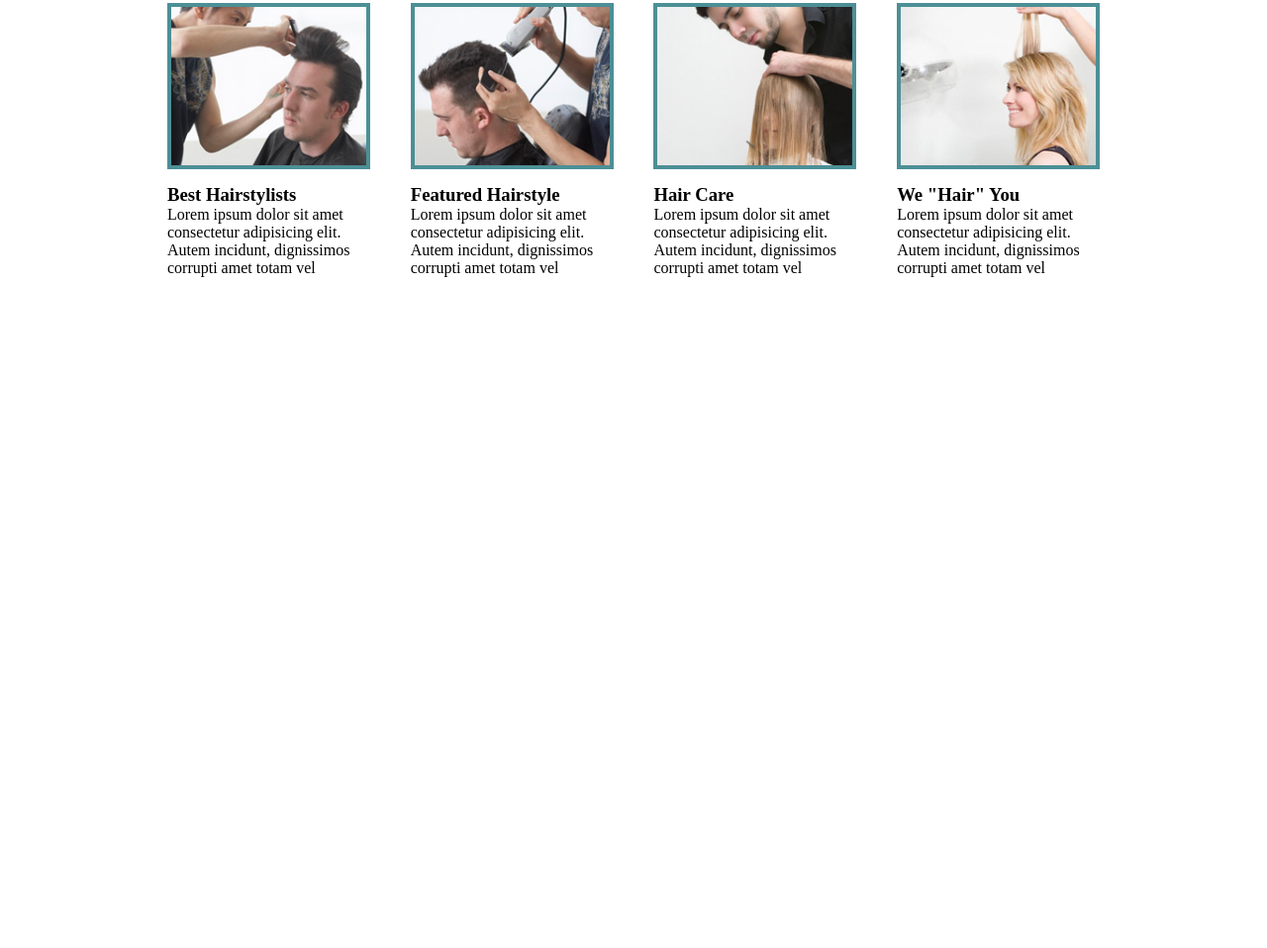
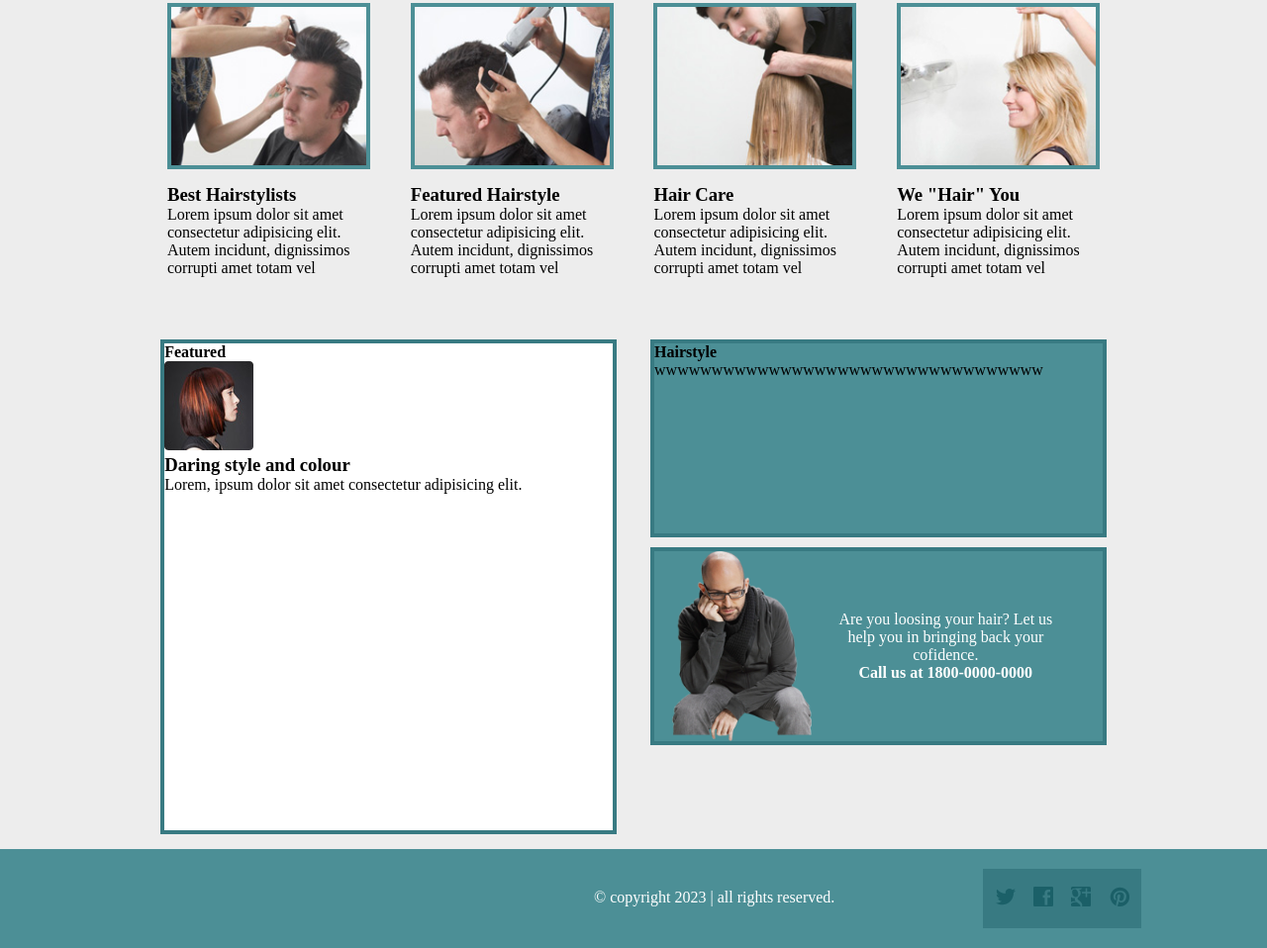
Before and after one commit to KyraWitch/HAIRZ, a plain HTML site: page Index.html in a window 1280 px wide. Shown: the part 603-1561 px from the top of the page at 99% size. Before the commit the page ends 940 px from the top, so only its background shows below. Drawn offline with Linux system fonts and the light colour scheme.

Commit message:
70% done Fix small issues and finish the bottem flex boxs then polish maybe 3 hours left

```diff
--- a/Index.html
+++ b/Index.html
@@ -137,34 +137,44 @@
     <Div class="Flex-mess">
         <!--Big text box-->
         <div>
-            <h4></h4>
+            <h4>Featured</h4>
             <div>
-                <img src="" alt="">
-                <h3></h3>
-                <p></p>
+                <img src="images/featured.jpg" alt="redhead">
+                <h3>Daring style and colour</h3>
+                <p>Lorem, ipsum dolor sit amet consectetur adipisicing elit.</p>
             </div>
         </div>
 
+        <!--Flex column-->
+        <Div>
             <!--Smaller text box-->
             <div>
-            <h4></h4>
+                <h4>Hairstyle</h4>
                 <div>
-                <p></p>
+                    <p>wwwwwwwwwwwwwwwwwwwwwwwwwwwwwwwwww</p>
                 </div>
             </div>
 
             <!--Img box-->
             <div>
-            <img src="" alt="">
-            <p></p>
+                <img src="images/skinhead.png" alt="">
+                <p>Are you loosing your hair? Let us help you in bringing back your cofidence. <br> <a href="1800-0000-0000">Call us at 1800-0000-0000</a>
+                </p>
             </div>
-
+        </Div>
     </Div>
 
     <!--Footer-->
     <footer>
-        <p></p>
-        <img src="" alt="">
+        <div>
+            <p>© copyright 2023 | all rights reserved.</p>
+        </div>
+        <div>
+            <img src="images/icons/icon-twitter2.png" alt="twiiterNormal">
+            <img src="images/icons/icon-facebook.png" alt="FBN">
+            <img src="images/icons/googleplus.png" alt="GPN">
+            <img src="images/icons/pinterest.png" alt="PTN">
+        </div>
     </footer>
 
 </body>
--- a/Stylesheet-HZ.css
+++ b/Stylesheet-HZ.css
@@ -3,6 +3,7 @@
     --Main-bg: #ededed;
     --TopBot: #4c8f96;
     --TL: #1c2136;
+    --Highlight: #387a82;
 }
 
 /*Global styles*/
@@ -10,6 +11,10 @@
     margin: 0;
     box-sizing: border-box;
     padding: 0;
+}
+
+body{
+    background-color: var(--Main-bg);
 }
 
 /*Nav*/
@@ -21,13 +26,13 @@
 
     &>h1 {
         background-color: var(--TL);
-        width: 20%;
+        width: 15%;
         text-align: center;
         color: white;
-        height: 70px;
+        height: 80px;
         padding-top: 15px;
         position: absolute;
-        left: 4%;
+        left: 10%;
         bottom: -5%;
     }
 
@@ -36,8 +41,9 @@
         display: flex;
         flex-direction: row;
         width: 75%;
-        justify-content: center;
         justify-self: right;
+        justify-content: right;
+        margin-right: 125px;
 
         &>li {
             background-color: var(--TL);
@@ -59,6 +65,7 @@
             a:hover {
                 opacity: 0.7;
                 cursor: pointer;
+                background-color: gray;
             }
         }
     }
@@ -78,26 +85,23 @@
 
     &>:nth-child(1) {
         width: 40%;
-        background-color: #1c2136;
         height: auto;
 
         &>img {
             object-fit: contain;
             width: 100%;
+            height: 100%;
         }
     }
 
     &>:nth-child(2) {
-        background-color: rebeccapurple;
+        background-color: white;
         width: 60%;
         height: inherit;
         text-align: center;
         font-size: large;
         position: relative;
-        &>h2{(2) h3
-            position: relative;
-            top: 40%;
-        }
+        padding-top: 175px;
     }
 }
 
@@ -113,15 +117,17 @@
     justify-content: space-evenly;
     justify-self: center;
 
-    &>div div:nth-child(2){
+    &>div div:nth-child(2) {
         margin-top: 15px;
     }
 
     &>div {
         width: 20%;
+
         &>div:nth-child(1) {
             border: 4px #4c8f96 solid;
             height: 60%;
+
             /**Add shadow here at somepoint*/
             &>img {
                 object-fit: fill;
@@ -134,4 +140,103 @@
 
 /*bot div*/
 
+.Flex-mess {
+    width: 80%;
+    height: 500px;
+    display: flex;
+    flex-direction: row;
+    flex-wrap: nowrap;
+    justify-content: space-evenly;
+    justify-self: center;
+    margin-top: 60px;
+
+    &>:nth-child(1){
+        width: 45%;
+        height: 100%;
+        background-color: white;
+        justify-self: left;
+        border: 4px var(--Highlight) solid;
+    }
+
+    &>:nth-child(2) {
+        width: 45%;
+        height: 100%;
+        display: flex;
+        flex-direction: column;
+
+
+        &>:nth-child(1) {
+            width: 100%;
+            height: 40%;
+            margin-bottom: 10px;
+            background-color: var(--TopBot);
+            border: 4px var(--Highlight) solid;
+
+        }
+
+        &>:nth-child(2){
+            width: 100%;
+            height: 40%;
+            background-color: var(--TopBot);
+            border: 4px var(--Highlight) solid;
+            display: flex;
+            flex-direction: row;
+
+            &>p{
+                color: white;
+                width: 50%;
+                text-align: center;
+                padding-top: 60px;
+
+                &>a{
+                    display: inline;
+                    text-decoration: none;
+                    font-weight: bolder;
+                    color: white;
+                }
+            }
+
+            &>img{
+                object-fit: contain;
+                height: 100%;
+                width: 40%;
+            }
+        }
+
+    }
+}
+
+
 /*Footer*/
+footer {
+    height: 100px;
+    width: 100%;
+    background-color: var(--TopBot);
+    display: flex;
+    flex-direction: row;
+    margin-top: 15px;
+
+    &>:nth-child(1) {
+    padding-right: 150px;
+    margin-left: 600px;
+    padding-top: 40px;
+    color: white;
+}
+
+    &>:nth-child(2) {
+        background-color: var(--Highlight);
+        width: 12.5%;
+        height: 60%;
+        display: flex;
+        flex-direction: row;
+        justify-content: space-evenly;
+        margin-top: 20px;
+        &>img {
+            width: 20%;
+            object-fit: contain;
+            height: 60%;
+            margin-top: 10px;
+            padding: 6px;
+        }
+    }
+}
```
Lines whose indentation alone changed are shown as unchanged.
